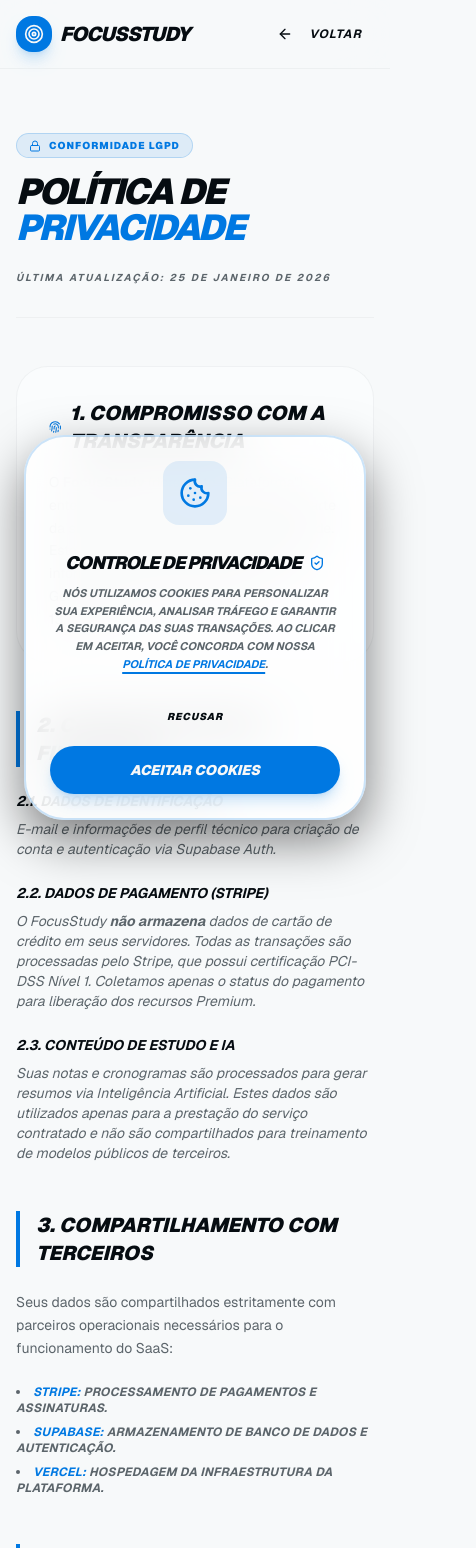
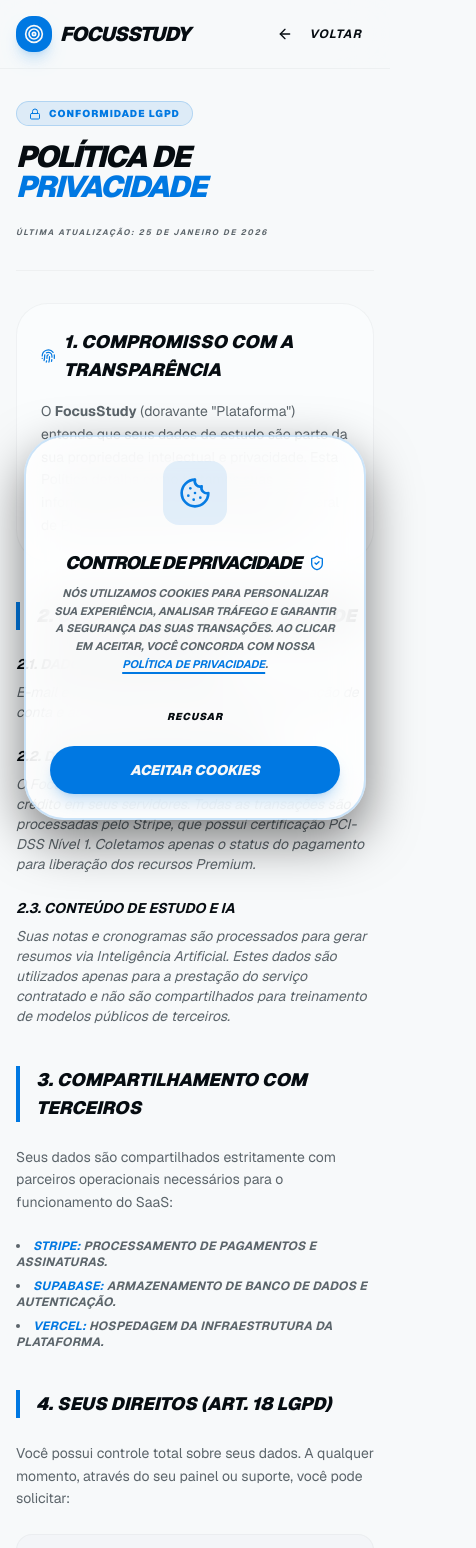
Before and after one commit to Rodrigopcosta/FocusStudy, a Next.js app: page /privacy in a window 390 px wide. Shown: the top 1548 px of the page, 476 px wide, since content can reach past the window. Built offline with nearby package versions, Linux system fonts and the light colour scheme.

Commit message:
feat: implementar política de privacidade com design responsivo mobile-first e LGPD

```diff
--- a/app/privacy/page.tsx
+++ b/app/privacy/page.tsx
@@ -1,11 +1,9 @@
+"use client"
+
+import * as React from "react"
 import Link from "next/link"
 import { Button } from "@/components/ui/button"
 import { Target, ArrowLeft, Lock, Fingerprint, EyeOff } from "lucide-react"
-
-export const metadata = {
-  title: "Política de Privacidade | FocusStudy",
-  description: "Entenda como o FocusStudy protege e trata seus dados pessoais em conformidade com a LGPD.",
-}
 
 export default function PrivacyPage() {
   const lastUpdate = "25 de Janeiro de 2026"
@@ -29,26 +27,26 @@ export default function PrivacyPage() {
         </div>
       </header>
 
-      <main className="container mx-auto px-4 py-16 max-w-4xl">
-        <div className="flex flex-col md:flex-row md:items-end justify-between gap-6 mb-12 border-b border-border/40 pb-8">
+      <main className="container mx-auto px-4 py-8 md:py-16 max-w-4xl">
+        <div className="flex flex-col md:flex-row md:items-end justify-between gap-6 mb-8 md:mb-12 border-b border-border/40 pb-8">
           <div>
             <div className="inline-flex items-center gap-2 px-3 py-1 rounded-full bg-primary/10 border border-primary/20 mb-4">
               <Lock className="h-3 w-3 text-primary" />
               <span className="text-[10px] font-black uppercase tracking-widest text-primary">Conformidade LGPD</span>
             </div>
-            <h1 className="text-4xl md:text-6xl font-black uppercase italic tracking-tighter leading-none">
+            <h1 className="text-3xl md:text-6xl font-black uppercase italic tracking-tighter leading-none">
               Política de <span className="text-primary">Privacidade</span>
             </h1>
           </div>
-          <p className="text-muted-foreground font-bold uppercase italic text-[10px] tracking-[0.2em]">
+          <p className="text-muted-foreground font-bold uppercase italic text-[8px] md:text-[10px] tracking-[0.2em]">
             Última atualização: {lastUpdate}
           </p>
         </div>
 
-        <div className="prose prose-neutral dark:prose-invert max-w-none space-y-12">
+        <div className="prose prose-neutral dark:prose-invert max-w-none space-y-10 md:space-y-12">
 
-          <section className="bg-card/50 p-8 rounded-4xl border border-border/40">
-            <h2 className="text-xl font-black uppercase italic mb-4 flex items-center gap-2">
+          <section className="bg-card/50 p-6 md:p-8 rounded-4xl md:rounded-4xl border border-border/40">
+            <h2 className="text-lg md:text-xl font-black uppercase italic mb-4 flex items-center gap-2">
               <Fingerprint className="text-primary h-5 w-5" /> 1. Compromisso com a Transparência
             </h2>
             <p className="text-muted-foreground text-sm leading-relaxed">
@@ -57,7 +55,7 @@ export default function PrivacyPage() {
           </section>
 
           <section className="space-y-6">
-            <h2 className="text-xl font-black uppercase italic border-l-4 border-primary pl-4">2. Coleta de Dados e Finalidade</h2>
+            <h2 className="text-lg md:text-xl font-black uppercase italic border-l-4 border-primary pl-4">2. Coleta de Dados e Finalidade</h2>
             <div className="grid gap-6">
               <div className="space-y-2">
                 <h3 className="font-bold text-foreground uppercase italic text-sm">2.1. Dados de Identificação</h3>
@@ -81,7 +79,7 @@ export default function PrivacyPage() {
           </section>
 
           <section className="space-y-6">
-            <h2 className="text-xl font-black uppercase italic border-l-4 border-primary pl-4">3. Compartilhamento com Terceiros</h2>
+            <h2 className="text-lg md:text-xl font-black uppercase italic border-l-4 border-primary pl-4">3. Compartilhamento com Terceiros</h2>
             <p className="text-muted-foreground text-sm leading-relaxed">
               Seus dados são compartilhados estritamente com parceiros operacionais necessários para o funcionamento do SaaS:
             </p>
@@ -93,11 +91,11 @@ export default function PrivacyPage() {
           </section>
 
           <section className="space-y-6">
-            <h2 className="text-xl font-black uppercase italic border-l-4 border-primary pl-4">4. Seus Direitos (Art. 18 LGPD)</h2>
+            <h2 className="text-lg md:text-xl font-black uppercase italic border-l-4 border-primary pl-4">4. Seus Direitos (Art. 18 LGPD)</h2>
             <p className="text-muted-foreground text-sm leading-relaxed">
               Você possui controle total sobre seus dados. A qualquer momento, através do seu painel ou suporte, você pode solicitar:
             </p>
-            <div className="grid md:grid-cols-2 gap-4">
+            <div className="grid grid-cols-1 sm:grid-cols-2 gap-4">
               <div className="p-4 rounded-xl bg-secondary/50 border border-border/40 text-[10px] font-black uppercase italic tracking-widest text-center">Acesso e Correção</div>
               <div className="p-4 rounded-xl bg-secondary/50 border border-border/40 text-[10px] font-black uppercase italic tracking-widest text-center">Exclusão Definitiva</div>
               <div className="p-4 rounded-xl bg-secondary/50 border border-border/40 text-[10px] font-black uppercase italic tracking-widest text-center">Revogação de Consentimento</div>
@@ -106,27 +104,27 @@ export default function PrivacyPage() {
           </section>
 
           <section className="space-y-6">
-            <h2 className="text-xl font-black uppercase italic border-l-4 border-primary pl-4">5. Segurança e Criptografia</h2>
+            <h2 className="text-lg md:text-xl font-black uppercase italic border-l-4 border-primary pl-4">5. Segurança e Criptografia</h2>
             <p className="text-muted-foreground text-sm leading-relaxed">
               Utilizamos criptografia <strong>AES-256</strong> em repouso e <strong>TLS 1.3</strong> em trânsito. O acesso ao banco de dados é restrito via RLS (Row Level Security) do Supabase, garantindo que nenhum usuário consiga acessar dados de outros.
             </p>
           </section>
 
           <section className="space-y-6">
-            <h2 className="text-xl font-black uppercase italic border-l-4 border-primary pl-4">6. Retenção de Dados</h2>
+            <h2 className="text-lg md:text-xl font-black uppercase italic border-l-4 border-primary pl-4">6. Retenção de Dados</h2>
             <p className="text-muted-foreground text-sm leading-relaxed">
               Dados de usuários inativos (sem login por mais de 24 meses) podem ser anonimizados ou excluídos. Em caso de cancelamento da assinatura, seus dados permanecem salvos por 60 dias para permitir a reativação antes da exclusão permanente.
             </p>
           </section>
 
-          <section className="bg-primary/5 p-8 rounded-4xl border border-primary/20 text-center">
-            <h2 className="text-xl font-black uppercase italic mb-4 flex items-center justify-center gap-2">
+          <section className="bg-primary/5 p-8 rounded-4xl md:rounded-4xl border border-primary/20 text-center">
+            <h2 className="text-lg md:text-xl font-black uppercase italic mb-4 flex items-center justify-center gap-2">
               <EyeOff className="text-primary h-5 w-5" /> Encarregado de Dados (DPO)
             </h2>
             <p className="text-muted-foreground text-sm leading-relaxed mb-6 italic">
               Para qualquer requisição de privacidade, nossa equipe está pronta para atender dentro dos prazos legais.
             </p>
-            <p className="text-primary font-black italic uppercase tracking-tighter text-2xl">
+            <p className="text-primary font-black italic uppercase tracking-tighter text-xl md:text-2xl break-all">
               privacidade@focusstudy.com.br
             </p>
           </section>
```
